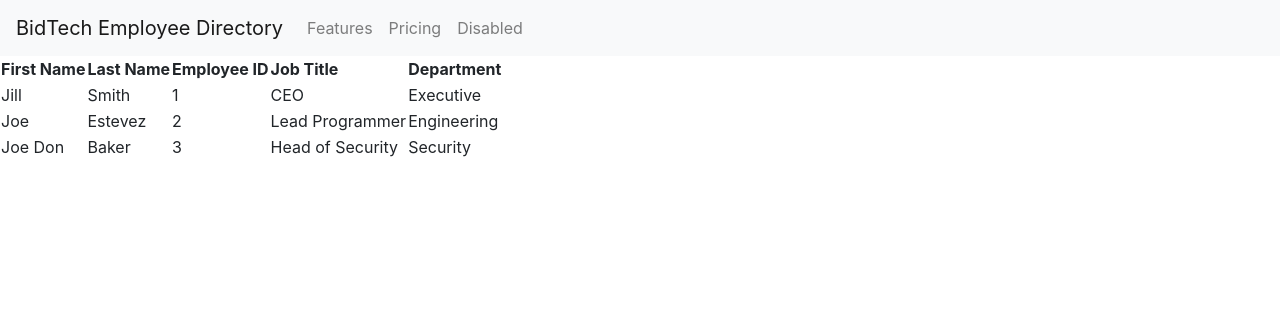
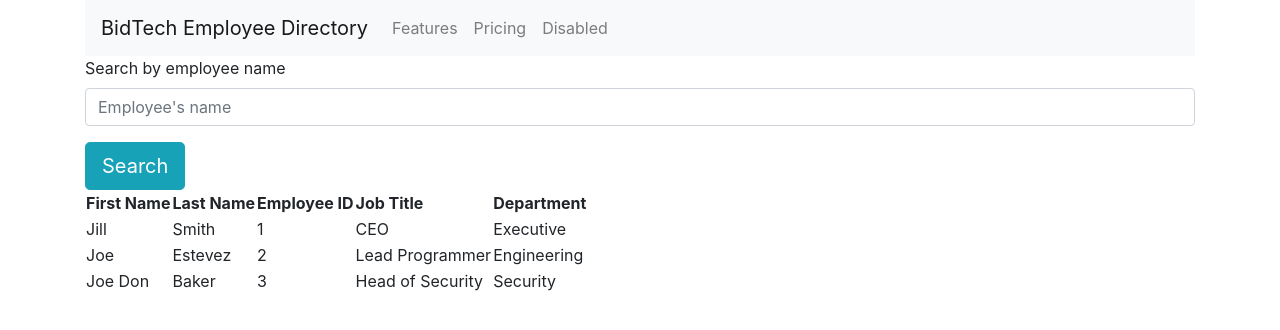
Before and after one commit to jjbidwell/employee-directory, a React (Create React App) app: page / in a window 1280 px wide. Shown: the top 330 px of the page. Built offline with nearby package versions, Linux system fonts and the light colour scheme.

Commit message:
added basic search bar. Need to make it so it is more specific, allowing user to search by name, employee id, job title, or department

```diff
--- a/src/App.js
+++ b/src/App.js
@@ -1,11 +1,14 @@
+import "bootstrap/dist/css/bootstrap.css"
 import './style.css';
 import Navbar from "./components/Navbar/navbar";
 import Table from "./components/Table/table";
+import Searchbar from "./components/Searchbar/searchbar";
 
 function App() {
   return (
-    <div>
+    <div className= "container">
       <Navbar />
+      <Searchbar/>
       <Table />
     </div>
   )
--- /dev/null
+++ b/src/components/Searchbar/searchbar.js
@@ -0,0 +1,21 @@
+import React from "react";
+import "./searchbar.css";
+import $ from"jquery";
+import "bootstrap/dist/css/bootstrap.css";
+import "bootstrap/dist/js/bootstrap.js";
+
+function Searchbar() {
+    return (
+        <form>
+            <div className="form-group">
+
+                <label for="employee-name">Search by employee name</label>
+                <input className="form-control" id="employee-name" type="text" placeholder="Employee's name"></input>
+            </div>
+
+            <button className= "btn btn-lg btn-info">Search</button>
+        </form>
+    );
+  }
+
+  export default Searchbar;
```
Also changed, not shown: src/components/Searchbar/searhbar.js (deleted).
